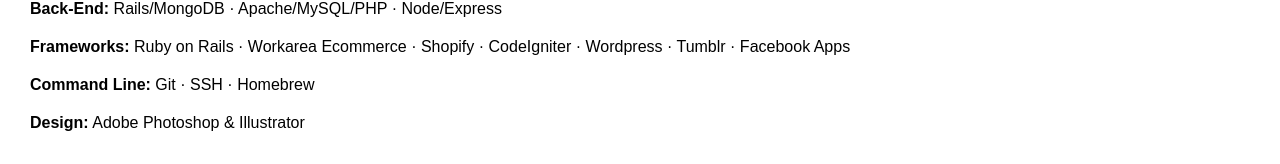
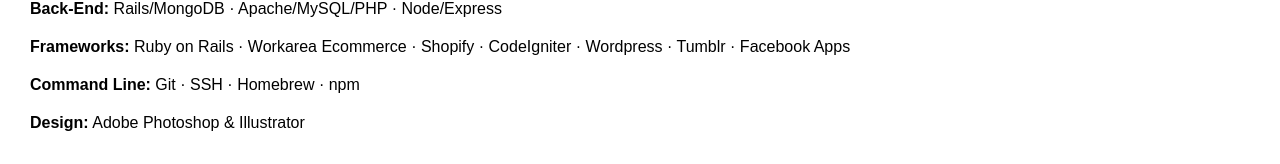
Before and after one commit to mwicks7/resume, a React (Create React App) app: page / in a window 1280 px wide. Shown: the part 1639-1803 px from the top of the page. Built offline with nearby package versions, Linux system fonts and the light colour scheme.

Commit message:
Update skills

```diff
--- a/src/Skills.js
+++ b/src/Skills.js
@@ -3,7 +3,7 @@
 const frontEndSkills = ['HTML/Haml', 'CSS/SASS/Responsive Design', 'Javascript/React/jQuery', 'a11y', 'SEO', 'Analytics']
 const backEndSkills = ['Rails/MongoDB', 'Apache/MySQL/PHP', 'Node/Express']
 const frameworkSkills = ['Ruby on Rails', 'Workarea Ecommerce', 'Shopify', 'CodeIgniter', 'Wordpress', 'Tumblr', 'Facebook Apps']
-const cliSkills = ['Git', 'SSH', 'Homebrew']
+const cliSkills = ['Git', 'SSH', 'Homebrew', 'npm']
 const designSkills = ['Adobe Photoshop & Illustrator']
 
 const Skills = () => {
```
